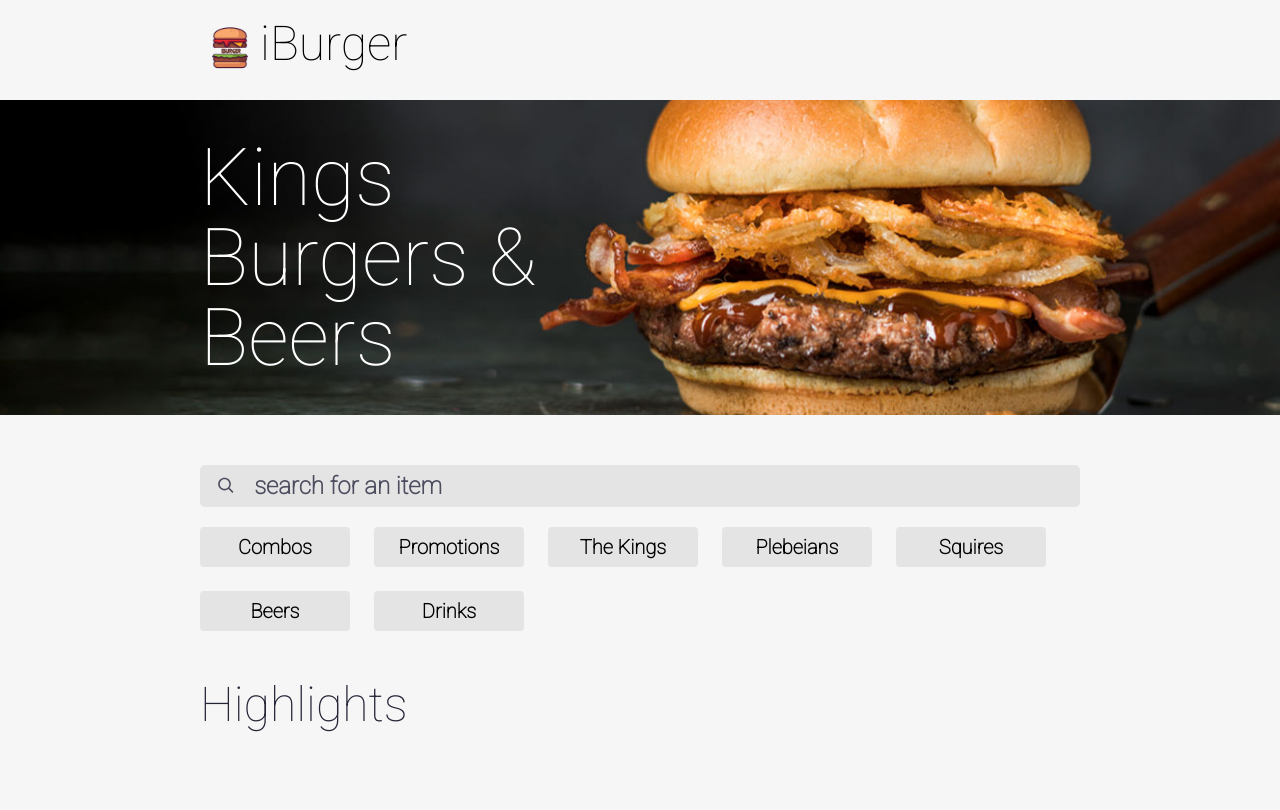
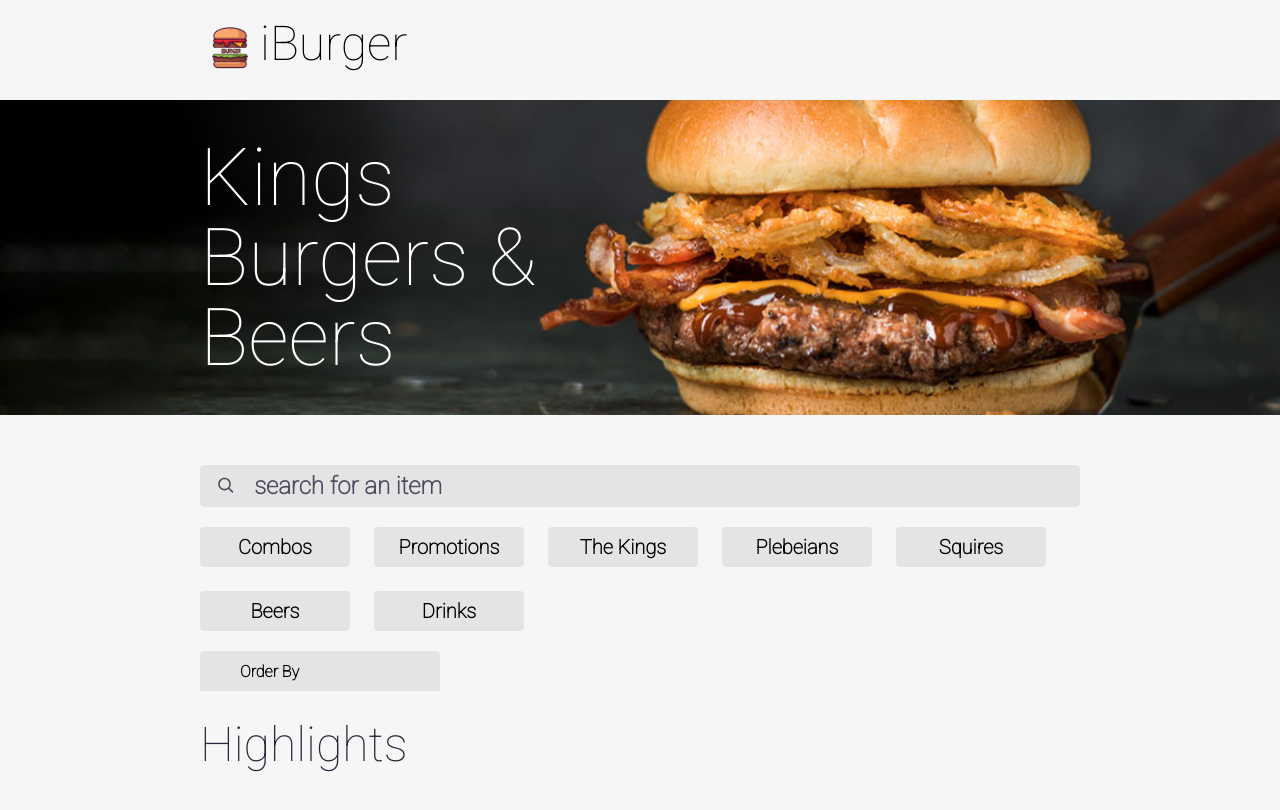
Before and after one commit to malaquiasdev/iburger, a React (Create React App) app: page / in a window 1280 px wide. Shown: the top 810 px of the page. Built offline with nearby package versions, Linux system fonts and the light colour scheme.

Commit message:
feat: started the orderby component

```diff
--- /dev/null
+++ b/src/pages/Menu/OrderBy/OrderBy.module.scss
@@ -0,0 +1,49 @@
+@import "../../styles/variables";
+
+.orderby {
+  align-items: center;
+  background-color: $grey;
+  border: none;
+  border-top-left-radius: 4px;
+  border-top-right-radius: 4px;
+  display: flex;
+  font-size: 1rem;
+  font-weight: bold;
+  height: 40px;
+  justify-content: space-between;
+  min-width: 240px;
+  padding: 0 40px;
+  position: relative;
+  &--active {
+    background-color: $blue;
+    color: white;
+  }
+  &__options {
+    display: none;
+    position: absolute;
+    left: 0;
+    flex-direction: column;
+    top: 100%;
+    width: 100%;
+    &--ativo {
+      display: flex;
+    }
+  }
+  &__option {
+    align-items: center;
+    background-color: $grey;
+    border-top: 2px solid $light-grey;
+    box-sizing: border-box;
+    color: $black;
+    display: flex;
+    height: 40px;
+    justify-content: center;
+    width: inherit;
+    &:hover,
+    &--active {
+      background-color: $blue;
+      cursor: pointer;
+      color: white;
+    }
+  }
+}
--- /dev/null
+++ b/src/pages/Menu/OrderBy/index.tsx
@@ -0,0 +1,22 @@
+import styles from "./OrderBy.module.scss";
+import options from "./options.json";
+
+interface IOrderByProps {
+  orderBy: string | null;
+  setOrderBy: React.Dispatch<React.SetStateAction<string | null>>;
+}
+
+export default function OrderBy({ orderBy, setOrderBy }: IOrderByProps) {
+  return (
+    <button className={styles.orderby}>
+      <span>Order By</span>
+      <div className={styles.orderby__options}>
+        {options.map((option) => (
+          <div className={styles.orderby__option} key={option.key}>
+            {option.value}
+          </div>
+        ))}
+      </div>
+    </button>
+  );
+}
--- /dev/null
+++ b/src/pages/Menu/OrderBy/options.json
@@ -0,0 +1,14 @@
+[
+  {
+    "key": "",
+    "value": ""
+  },
+  {
+    "key": "price",
+    "value": "Price"
+  },
+  {
+    "key": "popularity",
+    "value": "Popularity"
+  }
+]
--- a/src/pages/Menu/index.tsx
+++ b/src/pages/Menu/index.tsx
@@ -3,10 +3,12 @@ import styles from "./Menu.module.scss";
 import logo from "../assets/logo.png";
 import Search from "./Search";
 import Filter from "./Filter";
+import OrderBy from "./OrderBy";
 
 export default function Menu() {
   const [search, setSearch] = useState("");
   const [filter, setFilter] = useState<number | null>(null);
+  const [orderBy, setOrderBy] = useState<string | null>(null);
   return (
     <main>
       <nav className={styles.navbar}>
@@ -28,6 +30,7 @@ export default function Menu() {
         <Search search={search} setSearch={setSearch} />
         <div className={styles.menuSection__filter}>
           <Filter filter={filter} setFilter={setFilter} />
+          <OrderBy orderBy={orderBy} setOrderBy={setOrderBy}></OrderBy>
         </div>
         <h3 className={styles.menuSection__title}>Highlights</h3>
       </section>
```
Also changed, not shown: 1 other file (tests, documents, lock files or other folders).
